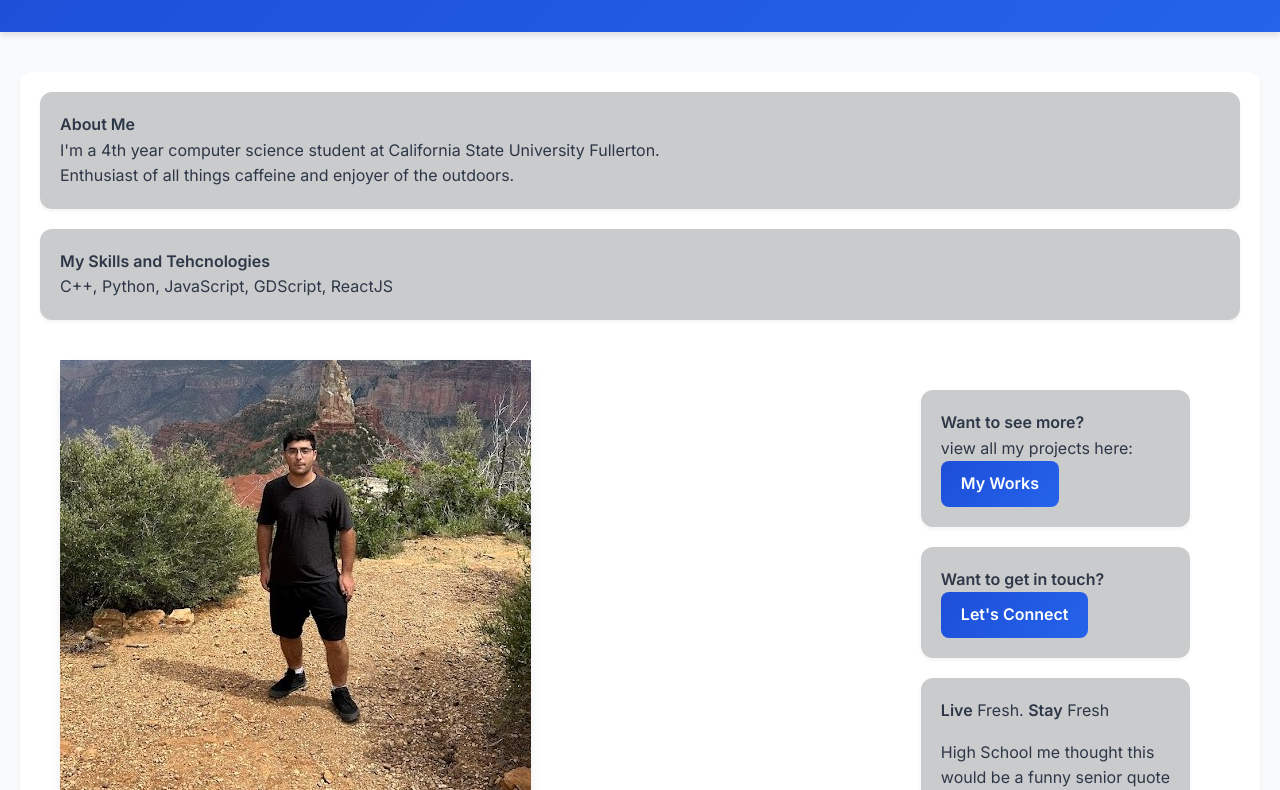
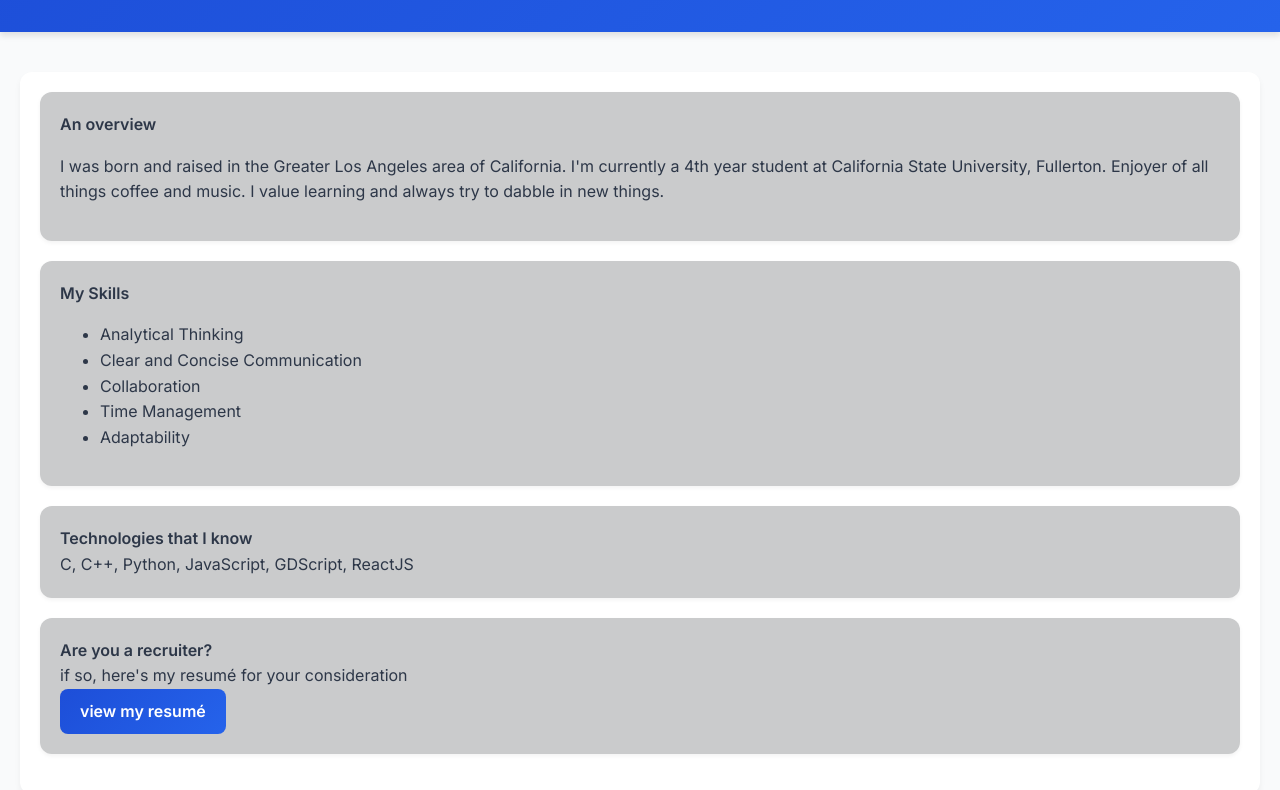
Before and after one commit to ChristopherZinati/CPSC349finalProject, a plain HTML site: page About.html in a window 1280 px wide. Shown: the part 102-892 px from the top of the page. Drawn offline with Linux system fonts and the light colour scheme.

Commit message:
split about into about and home, added downloadable resume

```diff
--- a/About.html
+++ b/About.html
@@ -7,8 +7,11 @@
     </head>
     <body>
         <div class="header">
-            <h1>Hello, I'm Chris</h1>
+            <h1>Chris Zinati</h1>
             <div class="titleButtons">
+                <div id="home">
+                    <a href="/CPSC349finalProject/Home.html">Home</a>
+                </div>
                 <div id="About">
                     <a href="/CPSC349finalProject/About.html">About Me</a>
                 </div>
@@ -22,41 +25,35 @@
         </div>
         <div class="pageContent">
             <div class="contentBox">
-                <b>About Me</b> <br>
-                I'm a 4th year computer science student at California State University Fullerton. <br>
-                Enthusiast of all things caffeine and enjoyer of the outdoors.
+                <b>An overview</b>
+                <P>
+                    I was born and raised in the Greater Los Angeles area of California. I'm currently a 4th year student at
+                    California State University, Fullerton. Enjoyer of all things coffee and music. I value learning and always
+                    try to dabble in new things.
+                </P>
             </div>
             <div class="contentBox">
-                <b>My Skills and Tehcnologies</b> <br>
-                C++, Python, JavaScript, GDScript, ReactJS
+                <b>My Skills</b> <br>
+                <ul>
+                    <li>Analytical Thinking</li>
+                    <li>Clear and Concise Communication</li>
+                    <li>Collaboration</li>
+                    <li>Time Management</li>
+                    <li>Adaptability </li>
+                </ul>
             </div>
-
-        <div class="pageContentLower">
-            <div id="selfPortrait">
-                <img src="/CPSC349finalProject/images/portfolioImagePortrait.jpg">
+            <div class="contentBox">
+                <b>Technologies that I know</b>
+                <br>
+                C, C++, Python, JavaScript, GDScript, ReactJS
             </div>
-            <div id="moreInfoOptions">
-                <div class="contentBox">
-                    <b>Want to see more?</b> <br>
-                    view all my projects here: <br>
-                    <div class="pageButton">
-                        <a href="/CPSC349finalProject/Works.html">My Works</a>
-                    </div>
-                </div>
-                <div class="contentBox">
-                    <b>Want to get in touch?</b> <br>
-                    <div class="pageButton">
-                        <a href="/CPSC349finalProject/Contact.html">Let's Connect</a>
-                    </div>
-                </div>
-                <div class="contentBox">
-                    <b>Live</b> Fresh.
-                    <b>Stay</b> Fresh
-                    <p>High School me thought this <br> would be a funny senior quote</p>
-                    I've changed a lot since then.
+            <div class="contentBox" id="resumeDownloadBox">
+                <b>Are you a recruiter?</b><br>
+                if so, here's my resumé for your consideration <br>
+                <div class="pageButton">
+                    <a href="/CPSC349finalProject/downloadables/ChrisZ.pdf" target="_blank">view my resumé</a>
                 </div>
             </div>
-        </div>
         </div>
 
         <script src="script.js"></script>
```
Also changed, not shown: Contact.html (+4 -1 lines), Home.html (added, +66 -0 lines), Works.html (+4 -1 lines), 1 other file.
